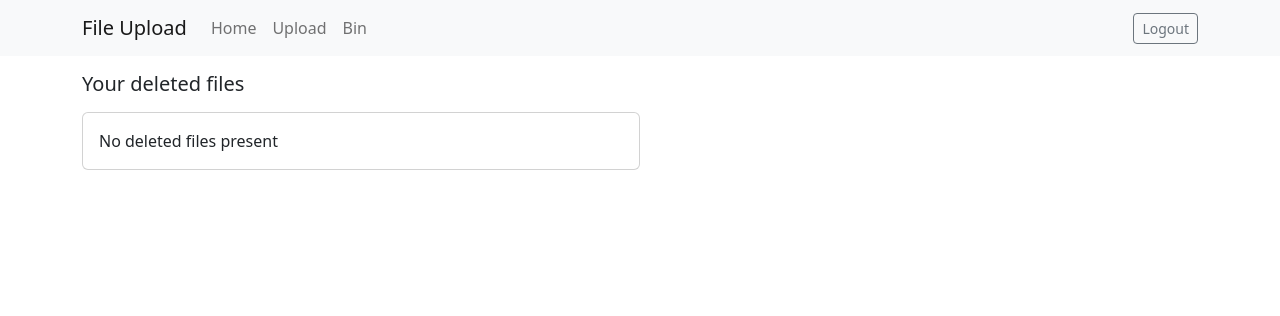
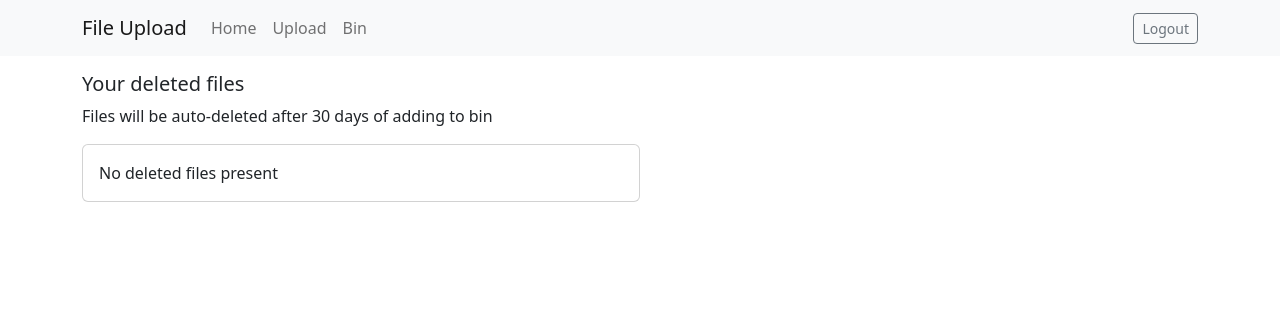
Before and after one commit to YashNahata/file-upload, a Django app: page /bin in a window 1280 px wide. Shown: the top 316 px of the page. Run offline with Django 4.2, Linux system fonts and the light colour scheme; the visitor is signed in with stand-in values (Sample User, id 1); data that the repository does not hold is empty.

Commit message:
Auto delete after 30 days added

```diff
--- a/upload/templates/bin.html
+++ b/upload/templates/bin.html
@@ -3,6 +3,7 @@
 {% block body %}
 <div class="container my-3">
     <h5>Your deleted files</h5>
+    <p>Files will be auto-deleted after 30 days of adding to bin</p>
     {% if bin_files.count == 0 %}
     <div class="card my-3 w-50">
       <div class="card-body">
@@ -15,6 +16,7 @@
       <div class="card-body">
         <h5 class="card-title">{{ bin_file.title }}</h5>
         <p class="card-text">{{ bin_file.description }}</p>
+        <p class="card-text small">File deleted at - {{ bin_file.deleted_at }}</p>
         <form
           action="/bin-restore{{ bin_file.id }}"
           method="POST"
--- a/upload/views.py
+++ b/upload/views.py
@@ -4,6 +4,7 @@ from django.contrib.auth.models import User
 from .models import File, Bin
 from django.contrib.auth import authenticate, login, logout
 from django.http import FileResponse
+from datetime import datetime
 
 # Create your views here.
 def home(request):
@@ -112,6 +113,13 @@ def handleBin(request):
     if request.method == 'GET':
         if request.user.is_authenticated:
             bin_files = Bin.objects.filter(user=request.user).all()
+            for bin_file in bin_files:
+                deleted_at = bin_file.deleted_at.date()
+                date_now = datetime.now().date()
+                delta = date_now - deleted_at
+                if delta.days >= 30:
+                    bin_file.delete()
+            bin_files = Bin.objects.filter(user=request.user).all()
             return render(request, 'bin.html', { 'bin_files': bin_files })
         else:
             return redirect('/')
```
